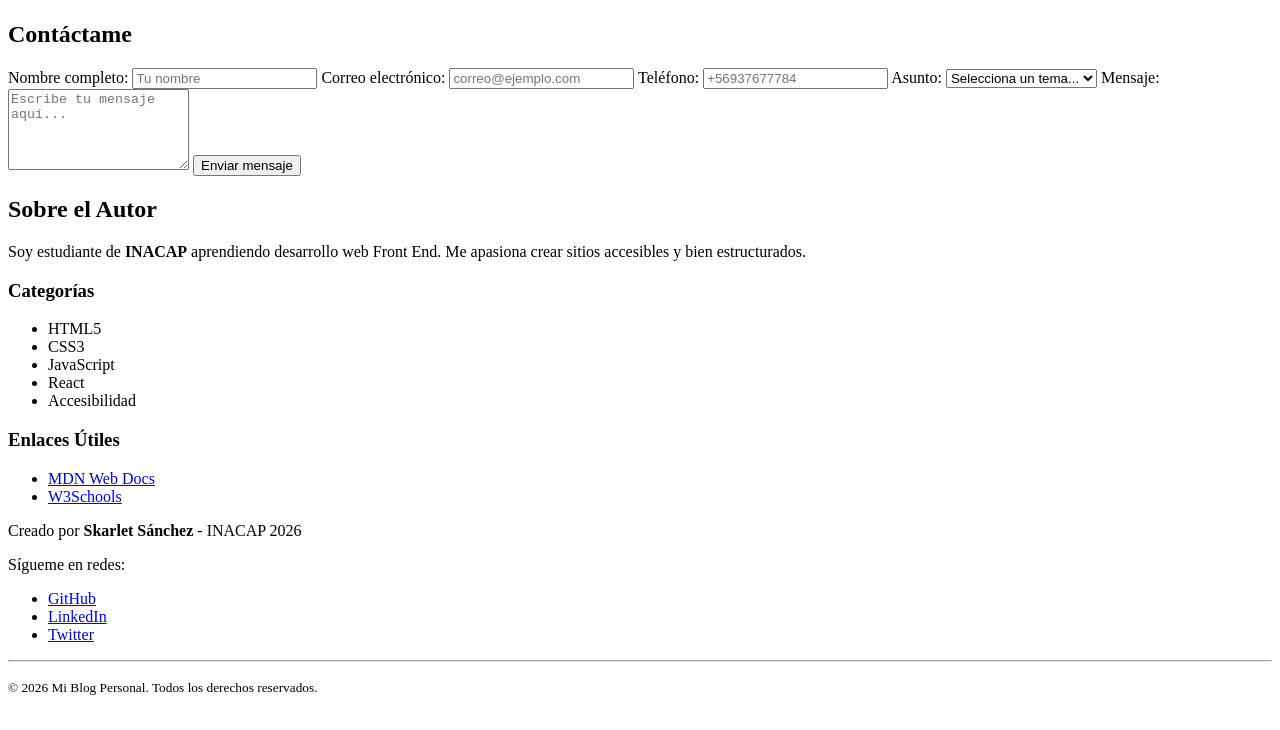
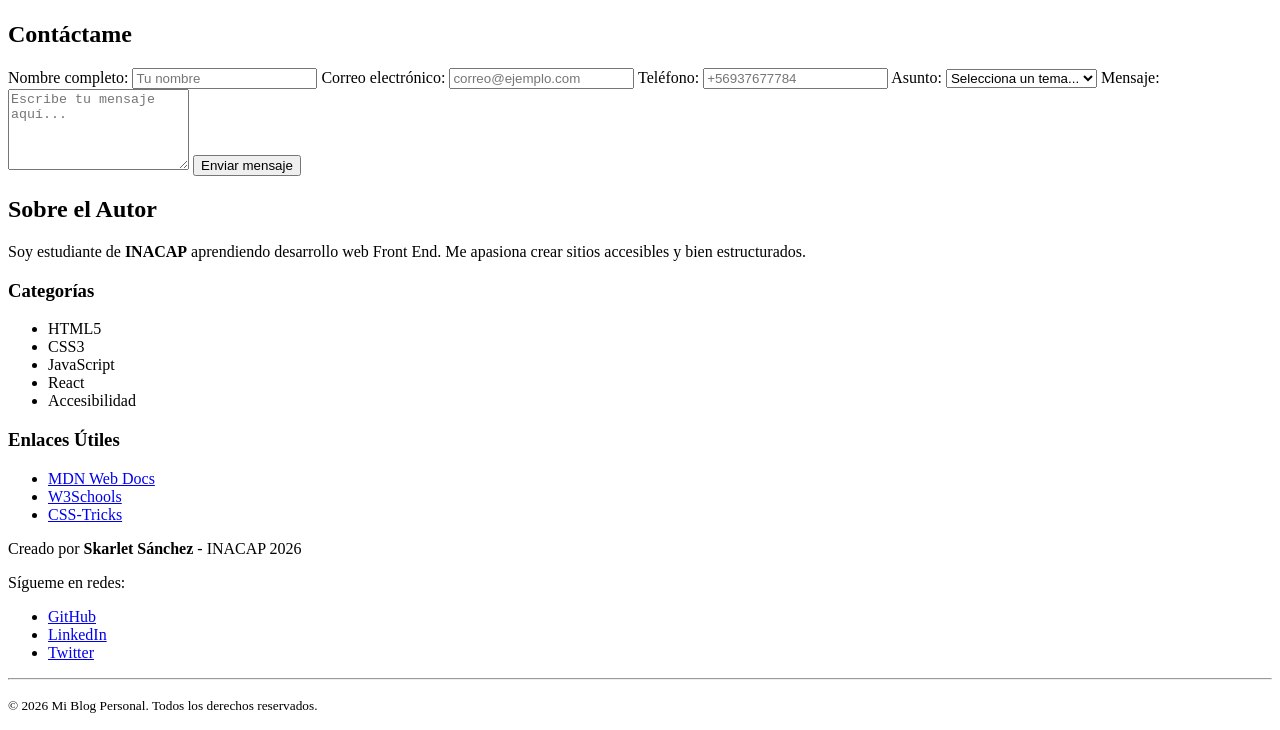
Before and after one commit to Kichi-hub/Inacap, a plain HTML site: page index.html in a window 1280 px wide. Shown: the part 1090-1820 px from the top of the page. Drawn offline with Linux system fonts and the light colour scheme.

Commit message:
nuevo enlace

```diff
--- a/index.html
+++ b/index.html
@@ -99,6 +99,8 @@
             target="_blank">MDN Web Docs</a></li>
         <li><a href="https://www.w3schools.com/"
             target="_blank">W3Schools</a></li>
+        <li><a href="https://css-tricks.com/"
+            target="_blank">CSS-Tricks</a></li>
     </ul>
 </aside>
 <footer>
```
